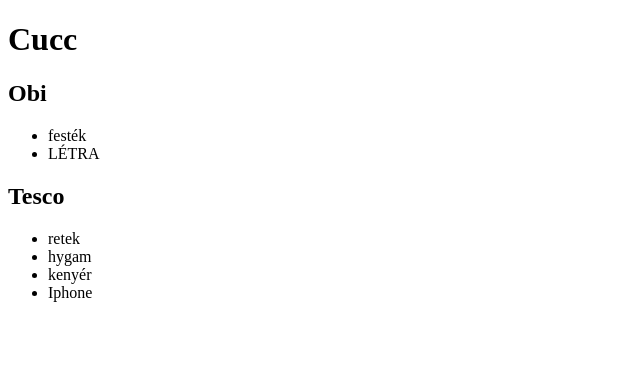
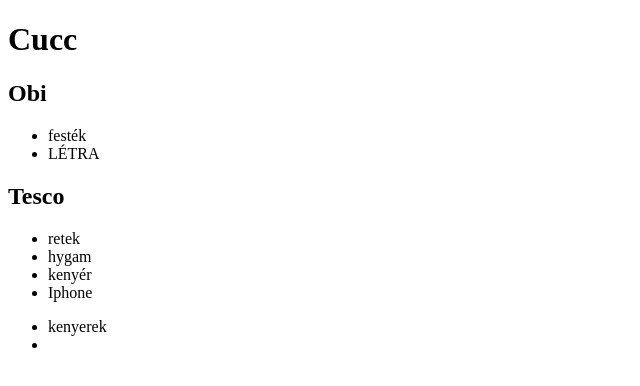
Before and after one commit to standardmate/standardmate.github.io, a plain HTML site: page index.html in a window 1280 px wide. Shown: the whole page, without its empty margins (0-640 px from the left). Drawn offline with Linux system fonts and the light colour scheme.

Commit message:
Update index.html

```diff
--- a/index.html
+++ b/index.html
@@ -19,6 +19,11 @@
         <li>kenyér</li>
         <li>Iphone</li>
     </ul>
+    <ul>
+        <li>kenyerek</li>
+        <li></li>
+    </ul>
+
 
 </body>
 </html>
```
